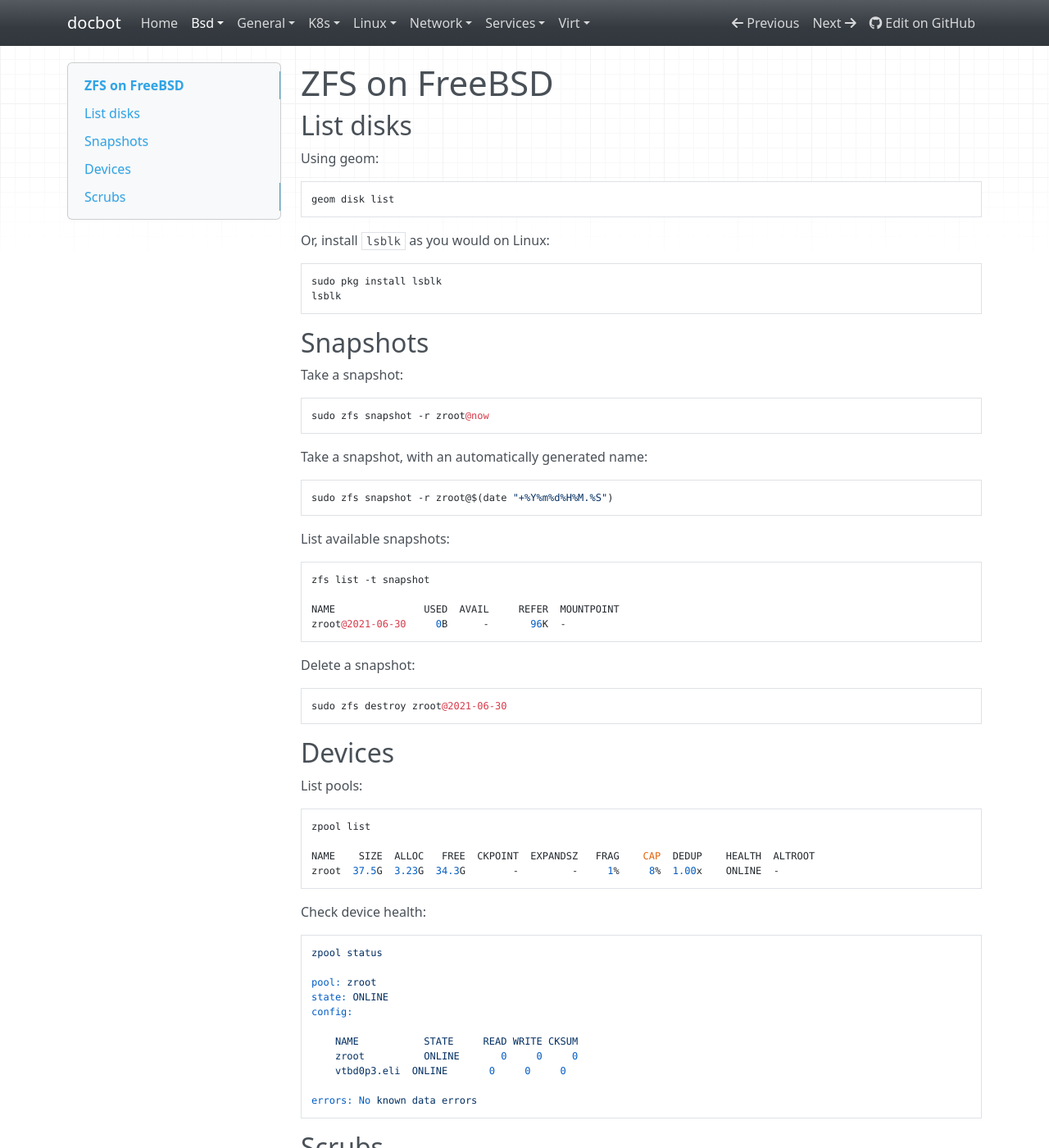
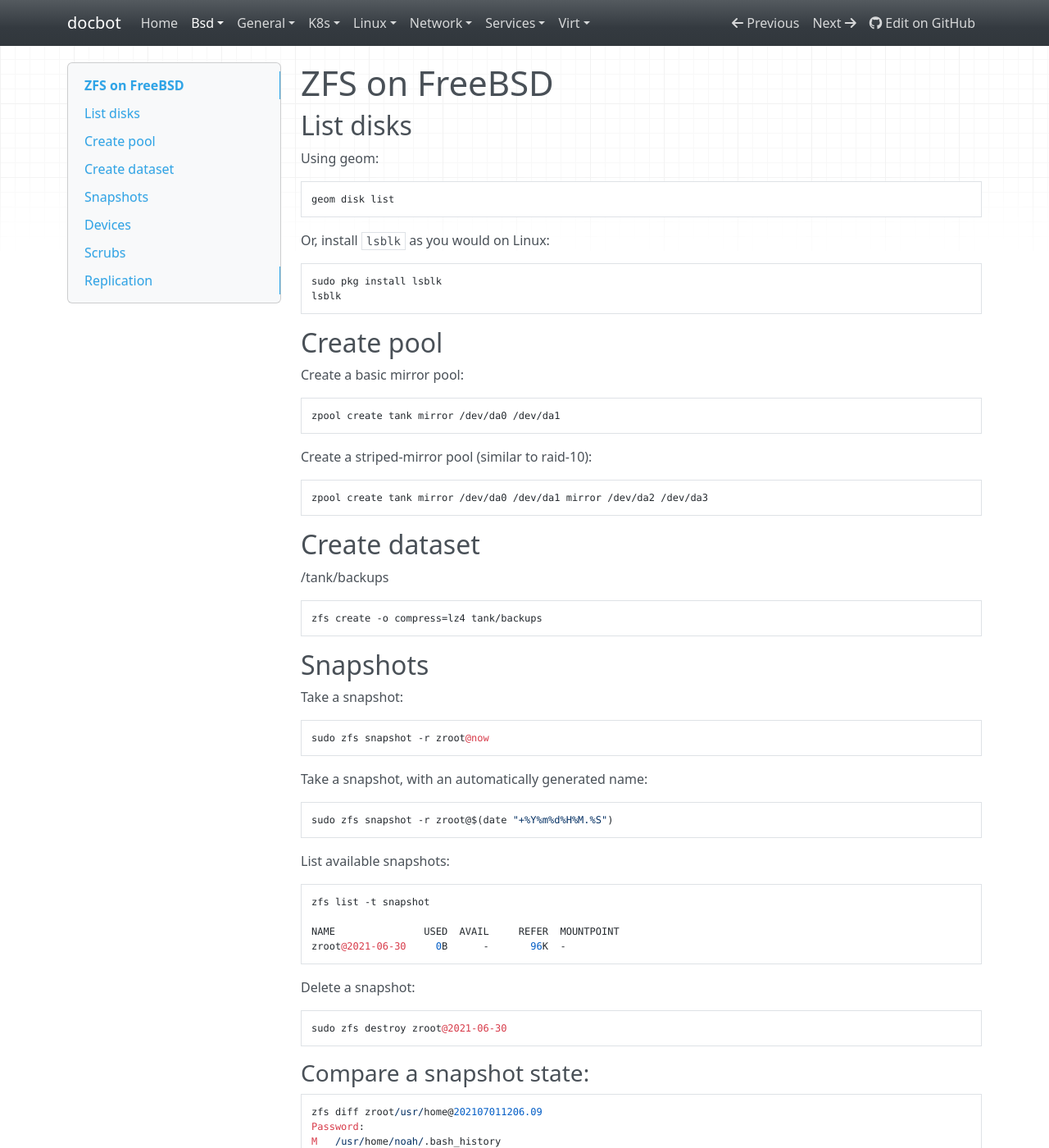
Before and after one commit to noahbailey/docbot, an MkDocs documentation site: the page built from docs/bsd/zfs.md, in a window 1280 px wide and 1400 px high. Shown: the whole window at 82% size. Built offline with MkDocs 1.6.1, drawn with Linux system fonts in a browser that asks for light colours; nearby versions of some CDN libraries; some of the changed text lies outside the part shown.

Commit message:
Add more info to ZFS pages

````diff
--- a/docs/bsd/zfs.md
+++ b/docs/bsd/zfs.md
@@ -10,6 +10,22 @@ Or, install `lsblk` as you would on Linux:
 
     sudo pkg install lsblk
     lsblk
+
+## Create pool
+
+Create a basic mirror pool:
+
+    zpool create tank mirror /dev/da0 /dev/da1
+
+Create a striped-mirror pool (similar to raid-10):
+
+    zpool create tank mirror /dev/da0 /dev/da1 mirror /dev/da2 /dev/da3
+
+## Create dataset
+
+/tank/backups
+
+    zfs create -o compress=lz4 tank/backups
 
 ## Snapshots
 
@@ -33,6 +49,19 @@ Delete a snapshot:
 
     sudo zfs destroy zroot@2021-06-30
 
+
+### Compare a snapshot state:
+
+```
+zfs diff zroot/usr/home@202107011206.09
+Password:
+M	/usr/home/noah/.bash_history
++	/usr/home/noah/Desktop/1.txt
++	/usr/home/noah/Desktop/2.txt
++	/usr/home/noah/Desktop/3.txt
++	/usr/home/noah/Desktop/4.txt
+M	/usr/home/noah/Desktop
+```
 
 ## Devices
 
@@ -80,3 +109,14 @@ Check scrub status:
         vtbd0p3.eli  ONLINE       0     0     0
 
     errors: No known data errors
+
+
+## Replication
+
+Send a snapshot on the local system, to another array on the local system
+
+    zfs send -R -v zroot@202107011210.16 | zfs recv tank/zroot-backup
+
+Send a differential backup based on yesterday's snapshot:
+
+    zfs send -R -v -i zroot@202107011210.16 zroot@202107022003.05 | zfs recv tank/zroot-backup
````
Also changed, not shown: docs/bsd/freebsd.md (line endings or trailing spaces).
